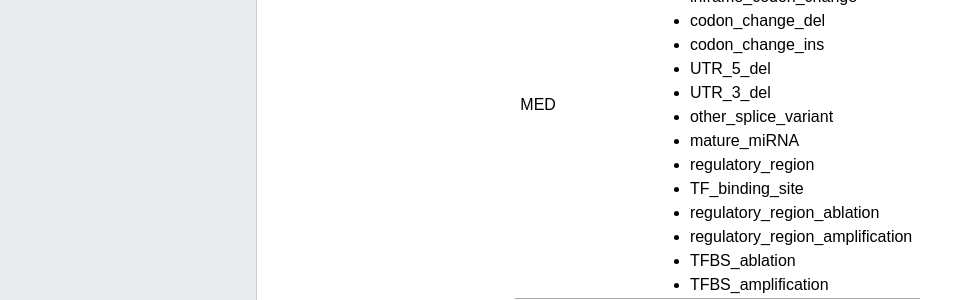
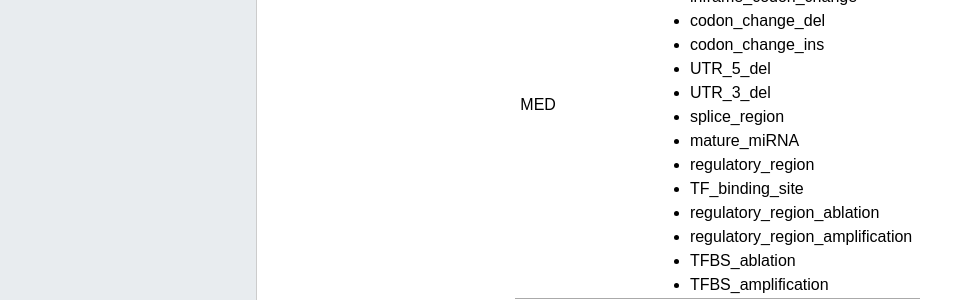
Before and after one commit to arq5x/gemini, a Sphinx documentation site: the page built from docs/content/database_schema.rst, in a window 1280 px wide and 900 px high, scrolled down 6915 px. Shown: the part 152-452 px from the top of the window, without its empty margins (0-969 px from the left). Built offline with Sphinx 7.4.7, drawn with Linux system fonts in a browser that asks for light colours; formulas are drawn with MathJax 3; pages that are not in the unit, such as notebooks, are missing from menus; comment, search, counter and statistics services are not loaded; the version number is read from the project's files by our own code.

Commit message:
update doc for impact term changes

```diff
--- a/docs/content/database_schema.rst
+++ b/docs/content/database_schema.rst
@@ -343,7 +343,7 @@ MED               - non_syn_coding
                   - codon_change_ins
                   - UTR_5_del
                   - UTR_3_del
-                  - other_splice_variant
+                  - splice_region
                   - mature_miRNA
                   - regulatory_region
                   - TF_binding_site
```
